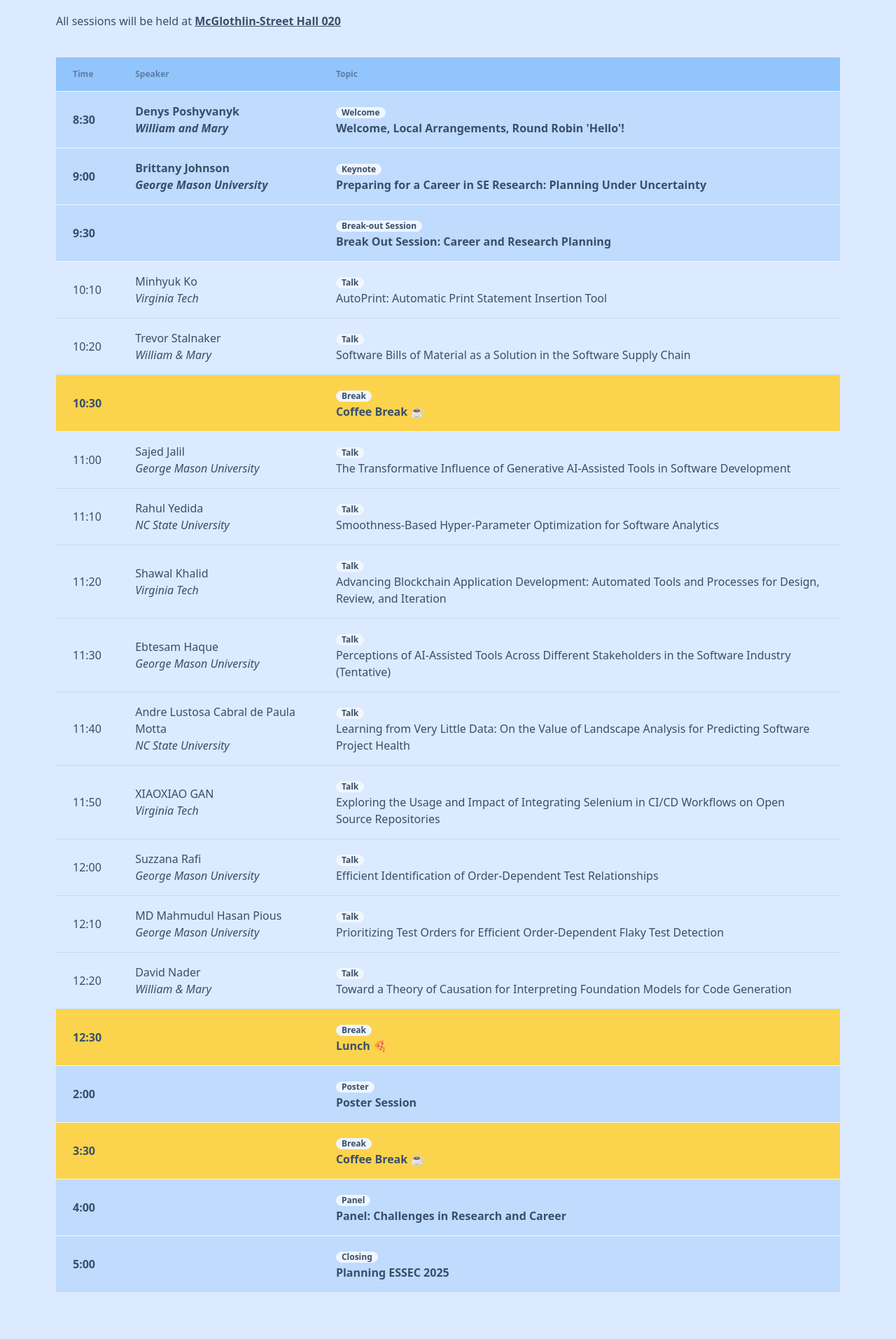
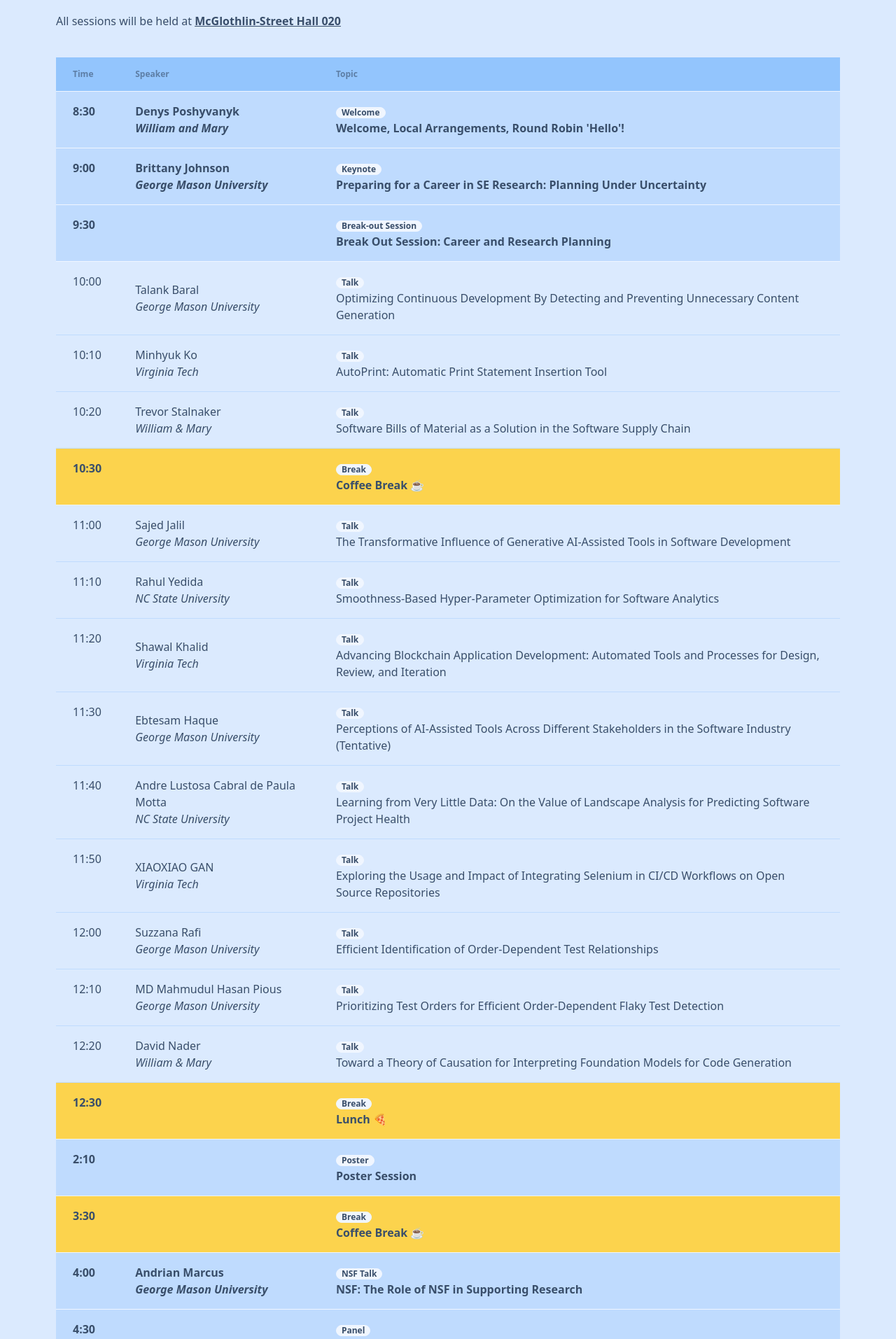
Before and after one commit to INSPIRED-GMU/essec, a React (Vite) app in the folder web/: page / in a window 1280 px wide. Shown: the part 1567-3480 px from the top of the page at 70% size. Built offline with nearby package versions, Linux system fonts and the light colour scheme.

Commit message:
program updates

```diff
--- a/web/src/components/paperCall.jsx
+++ b/web/src/components/paperCall.jsx
@@ -3,7 +3,7 @@ export default function PaperCalls(){
         <div id="paperCall" className="p-20">
         <h1 className="text-3xl font-bold">Call for Papers</h1>
         <p className="mt-5 mb-5">The first annual <span className="font-bold">Eastern Atlantic Students in Software Engineering Colloquium (ESSEC)</span> will be hosted at William and Mary in Williamsburg, Virginia on <span className="font-bold">January 20, 2024</span>. ESSEC is intended to bring together students researching various problems related to software engineering so they can introduce their research to the local research community, engage in collaborative discussion on each other’s research, and build their professional (and personal) networks.
-Students interested in presenting their work should complete the form <a className="text-primary font-bold" href="https://forms.gle/MDLmNnEvnk3XV3UX9" target="_blank">here</a> by November 15 2023.
+Students interested in presenting their work should complete the form <a className="text-primary font-bold" href="https://forms.gle/MDLmNnEvnk3XV3UX9" target="_blank">here</a> <span className="font-bold">by November 15 2023</span>.
 <br></br>
 Submissions and presentations must be made by students or postdocs. <b>A letter of support from your academic advisor is a required part of the submission.</b>
 Student research in any field that has methods, outcomes, or implications relevant to software engineering is welcome. Accepted submissions will be presented as either posters or talks.
--- a/web/src/components/program.jsx
+++ b/web/src/components/program.jsx
@@ -25,6 +25,13 @@ export default function Program () {
                 "topic": "Break Out Session: Career and Research Planning",
                 "tag":"Break-out Session",
             },
+            {
+                "time": "10:00",
+                "speaker": "Talank Baral",
+                "affiliation": "George Mason University",
+                "topic": "Optimizing Continuous Development By Detecting and Preventing Unnecessary Content Generation",
+                "tag":"Talk",
+          },
             {
                 "time": "10:10",
                 "speaker": "Minhyuk Ko",
@@ -113,7 +120,7 @@ export default function Program () {
             "tag":"Break",
           },
           {
-            "time": "2:00",
+            "time": "2:10",
             "topic": "Poster Session",
             "tag":"Poster",
           },
@@ -124,11 +131,18 @@ export default function Program () {
           },
           {
             "time": "4:00",
+            "speaker": "Andrian Marcus",
+            "affiliation": "George Mason University",
+            "topic": "NSF: The Role of NSF in Supporting Research",
+            "tag":"NSF Talk",
+        },
+          {
+            "time": "4:30",
             "topic": "Panel: Challenges in Research and Career",
             "tag":"Panel",
           },
           {
-            "time": "5:00",
+            "time": "5:15",
             "topic": "Planning ESSEC 2025",
             "tag":"Closing",
           }
@@ -151,7 +165,7 @@ export default function Program () {
                 <tbody>
                     {schedule.schedule.map((item, index) => (
                         <tr key={index} className={item.tag=="Break"?"bg-amber-300":item.tag!="Talk"?"bg-blue-200":"border-blue-200"}>
-                            <td className={item.tag!="Talk"?"font-semibold":""}>{item.time}</td>
+                            <td className={item.tag!="Talk"?"font-semibold align-top":"align-top"}>{item.time}</td>
                             <td className={item.tag!="Talk"?"font-semibold":""}>{item.speaker}<br></br><span className='italic'>{item.affiliation}</span></td>
                             <td className={item.tag!="Talk"?"font-bold":"font-medium"}><span className="badge badge-ghost badge-sm font-bold">{item.tag}</span><br></br>{item.topic}</td>
                         </tr>
--- a/web/src/components/travel.jsx
+++ b/web/src/components/travel.jsx
@@ -86,7 +86,7 @@ export default function Travel(){
         position="relative"/>
         <h2 className="font-bold text-xl">Getting here</h2>
         <p>We look forward to welcoming you at William & Mary. Here are some key details to help you plan your trip.</p>
-        <h2 className="font-bold text-lg mt-3">🛫 Air</h2>
+        <h2 className="font-bold text-lg mt-3">✈️ Air</h2>
         <p>There are three airports convenient to Williamsburg:</p>
         <ul className="list-disc ml-5">
             <li>Richmond International Airport (RIC)</li>
```
Also changed, not shown: 1 other file (tests, documents, lock files or other folders).
